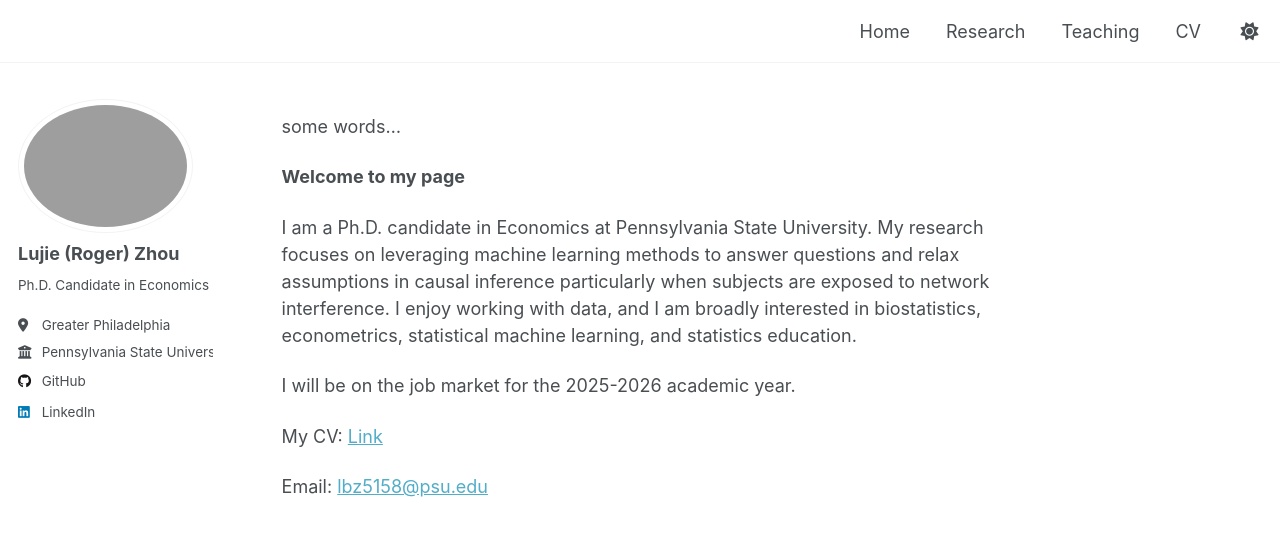
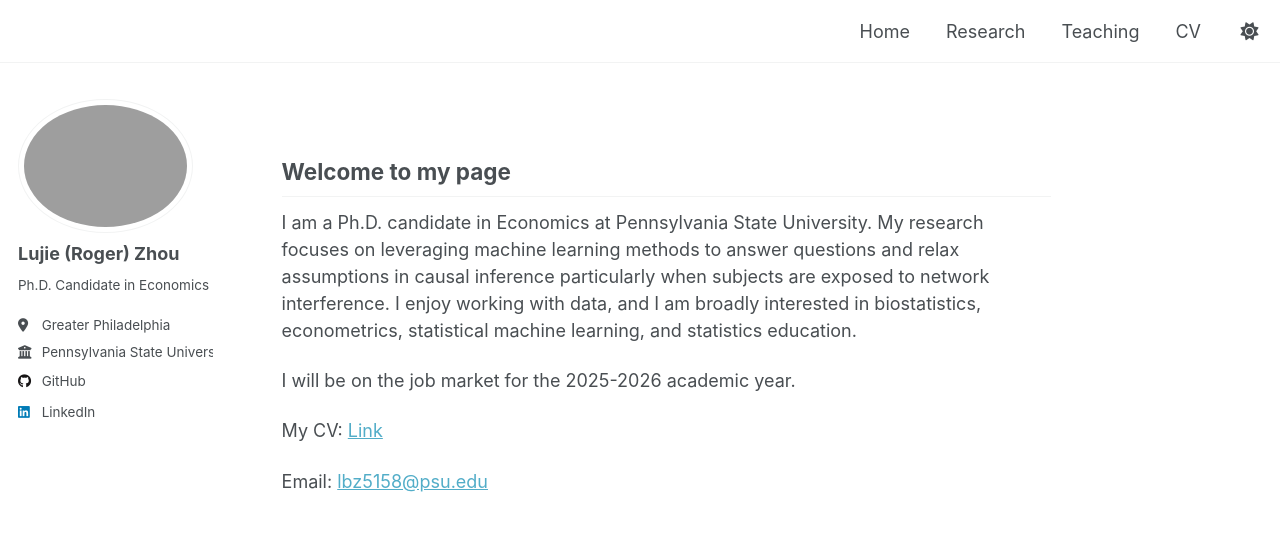
Before and after one commit to lbz5158/lujiezhou.github.io, a Jekyll site: the page built from _pages/about.md, in a window 1280 px wide. Shown: the top 536 px of the page. Built offline with Jekyll 4.4.1, drawn with Linux system fonts in a browser that asks for light colours.

Commit message:
Update about.md

```diff
--- a/_pages/about.md
+++ b/_pages/about.md
@@ -8,9 +8,8 @@ redirect_from:
   - /homepage/
 ---
 
-some words...
 
-**Welcome to my page**
+## Welcome to my page ##
 
 I am a Ph.D. candidate in Economics at Pennsylvania State University. My research focuses on leveraging machine learning methods to answer questions and relax assumptions in causal inference particularly when subjects are exposed to network interference. I enjoy working with data, and I am broadly interested in biostatistics, econometrics, statistical machine learning, and statistics education.
 
```
